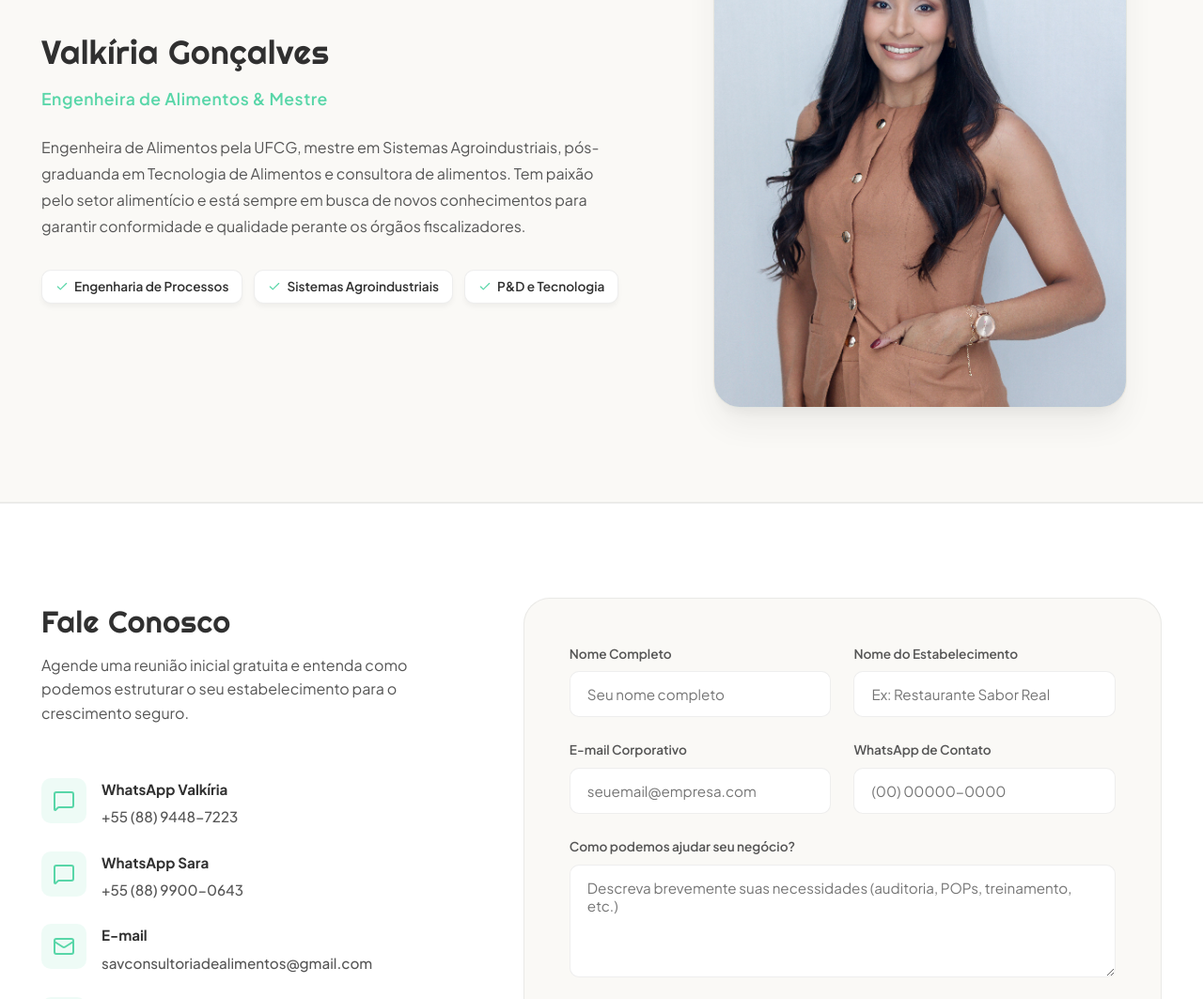
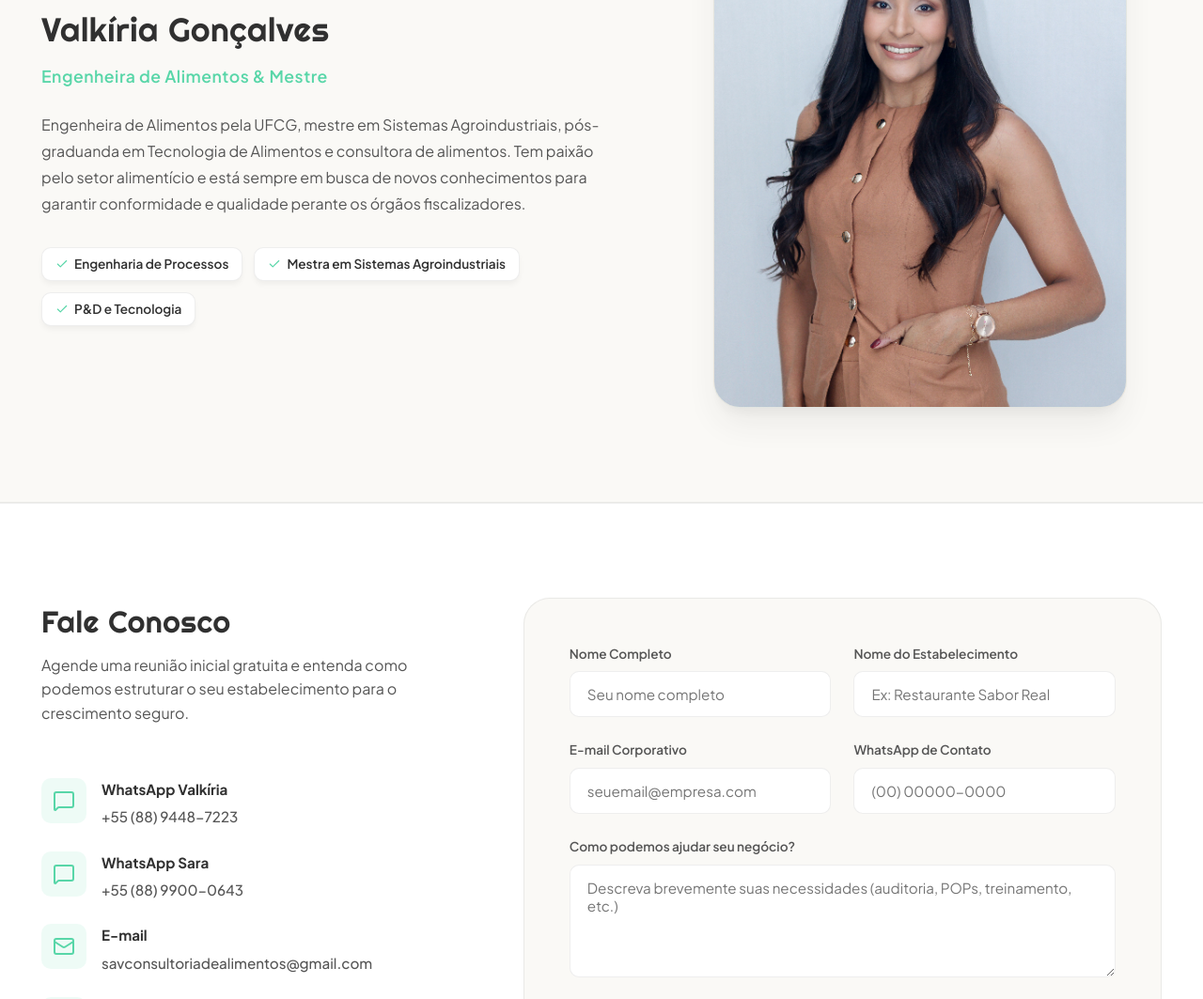
Before and after one commit to carlosgletison-ops/site-sibersiguranca, a plain HTML site: page index.html in a window 1280 px wide. Shown: the part 5087-6150 px from the top of the page at 94% size. Drawn offline with nearby package versions, Linux system fonts and the light colour scheme.

Commit message:
Ajuste na tag Sistemas Agroindustriais de Valkiria

```diff
--- a/index.html
+++ b/index.html
@@ -344,7 +344,7 @@
             <p class="team-member-desc">Engenheira de Alimentos pela UFCG, mestre em Sistemas Agroindustriais, pós-graduanda em Tecnologia de Alimentos e consultora de alimentos. Tem paixão pelo setor alimentício e está sempre em busca de novos conhecimentos para garantir conformidade e qualidade perante os órgãos fiscalizadores.</p>
             <div class="team-member-specs">
               <span class="spec-tag"><i data-lucide="check" class="spec-icon"></i> Engenharia de Processos</span>
-              <span class="spec-tag"><i data-lucide="check" class="spec-icon"></i> Sistemas Agroindustriais</span>
+              <span class="spec-tag"><i data-lucide="check" class="spec-icon"></i> Mestra em Sistemas Agroindustriais</span>
               <span class="spec-tag"><i data-lucide="check" class="spec-icon"></i> P&D e Tecnologia</span>
             </div>
           </div>
```
